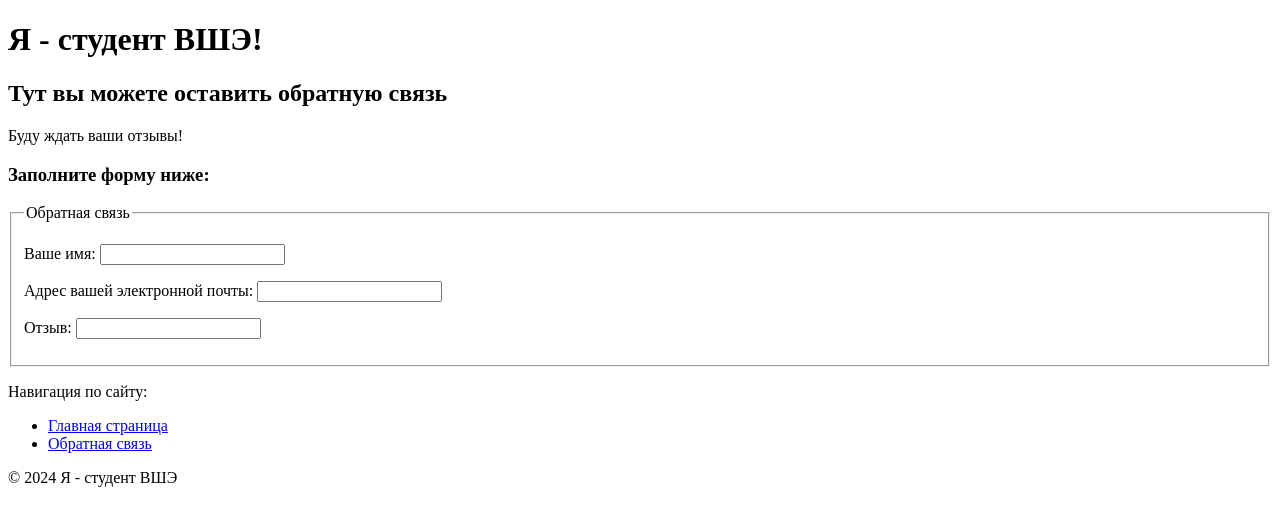
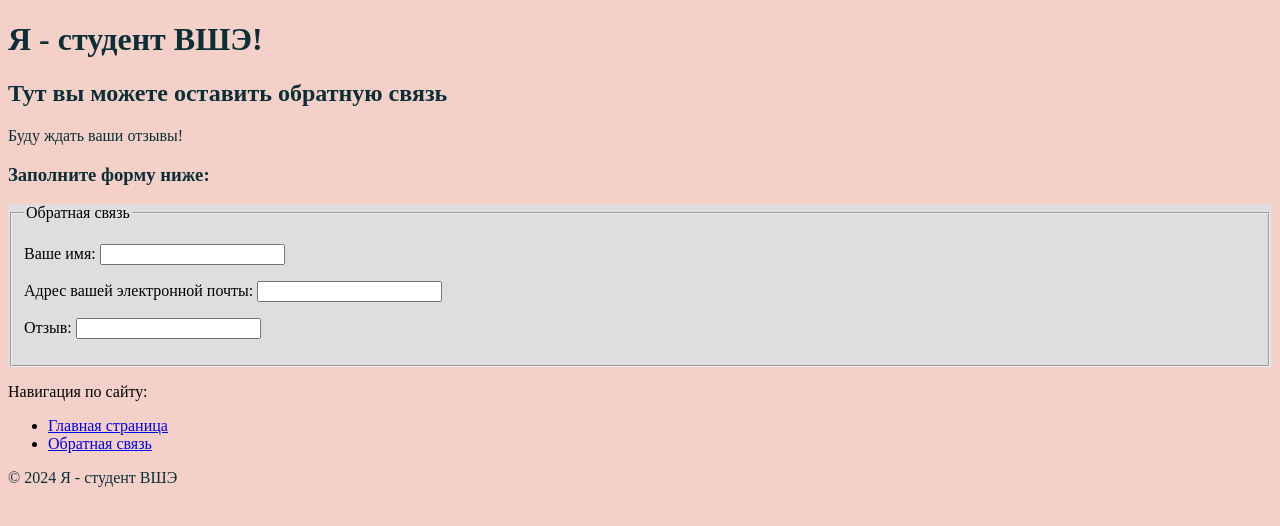
Before and after one commit to DashaKasha/DashaKasha.github.io, a plain HTML site: page contact.html in a window 1280 px wide. Drawn offline with Linux system fonts and the light colour scheme.

Commit message:
Update contact.html

```diff
--- a/contact.html
+++ b/contact.html
@@ -8,21 +8,21 @@
     <meta name="viewport" content="width=device-width, initial-scale=1.0">
     <title>обратная связь</title>
 </head>
-<body>
+<body style="background-color: #F4D0C8">
     <header>
-        <h1>Я - студент ВШЭ!</h1>
+        <h1 style="color: #0b2f37">Я - студент ВШЭ!</h1>
     </header>
 
 
     <main>
         <section>
-            <h2>Тут вы можете оставить обратную связь</h2>
-            <p>Буду ждать ваши отзывы!</p>
+            <h2 style="color: #0b2f37">Тут вы можете оставить обратную связь</h2>
+            <p style="color: #0b2f37">Буду ждать ваши отзывы!</p>
         </section>
 
         <section>
-            <h3>Заполните форму ниже:</h3>
-            <form action="formprocesseor.html" method="get">
+            <h3 style="color: #0b2f37">Заполните форму ниже:</h3>
+            <form action="formprocesseor.html" method="get" style="background-color: #dedede">
               <fieldset>
                 <legend>Обратная связь</legend>
                 <p>Ваше имя: <input type="text" name="Name"/></p>
@@ -42,7 +42,7 @@
     </nav>
 
     <footer>
-        <p>&copy; 2024 Я - студент ВШЭ</p>
+        <p style="color: #0b2f37">&copy; 2024 Я - студент ВШЭ</p>
     </footer>
 </body>
 </html>
```
